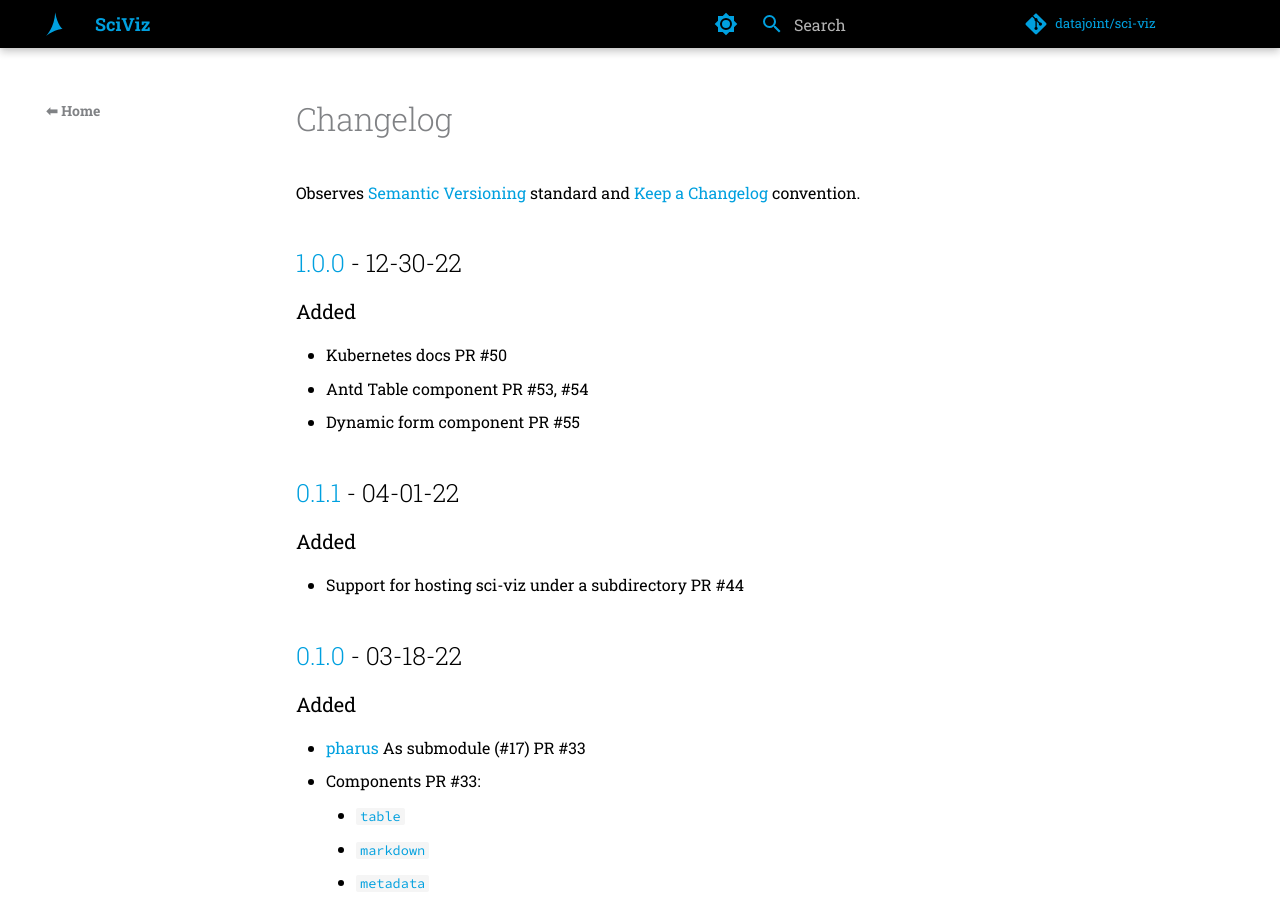
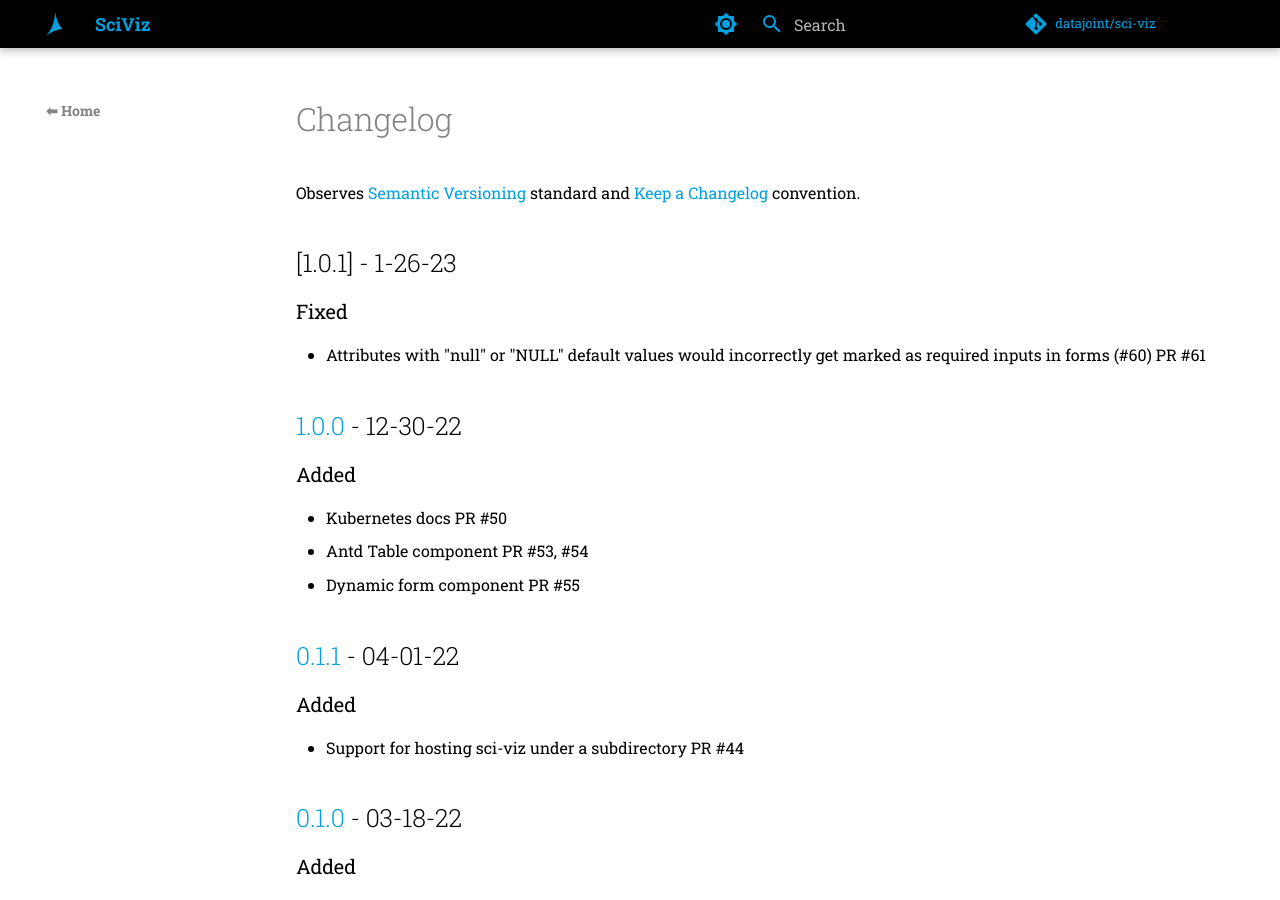
Before and after one commit to datajoint/sci-viz, an MkDocs documentation site: the page built from docs/src/changelog.md, in a window 1280 px wide and 900 px high. Built offline with MkDocs 1.6.1 and Material for MkDocs 9.7.7, drawn with Linux system fonts in a browser that asks for light colours; comment, search, counter and statistics services are not loaded; the version menu is left out.

Commit message:
changelog

```diff
--- a/docs/src/changelog.md
+++ b/docs/src/changelog.md
@@ -1,6 +1,12 @@
 # Changelog
 
 Observes [Semantic Versioning](https://semver.org/spec/v2.0.0.html) standard and [Keep a Changelog](https://keepachangelog.com/en/1.0.0/) convention.
+
+## [1.0.1] - 1-26-23
+
+### Fixed
+
+- Attributes with "null" or "NULL" default values would incorrectly get marked as required inputs in forms (#60) PR #61
 
 ## [1.0.0] - 12-30-22
 
```
